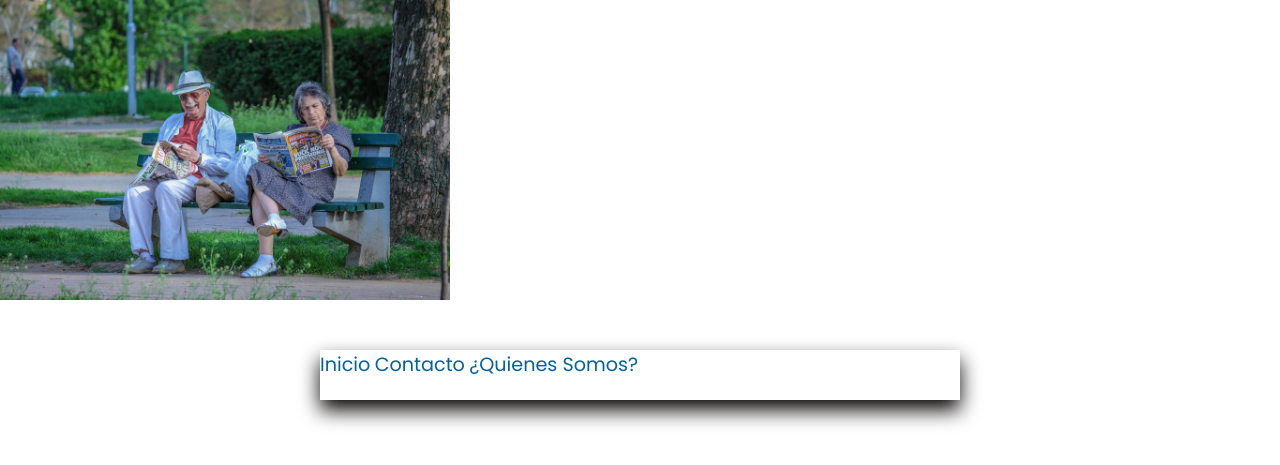
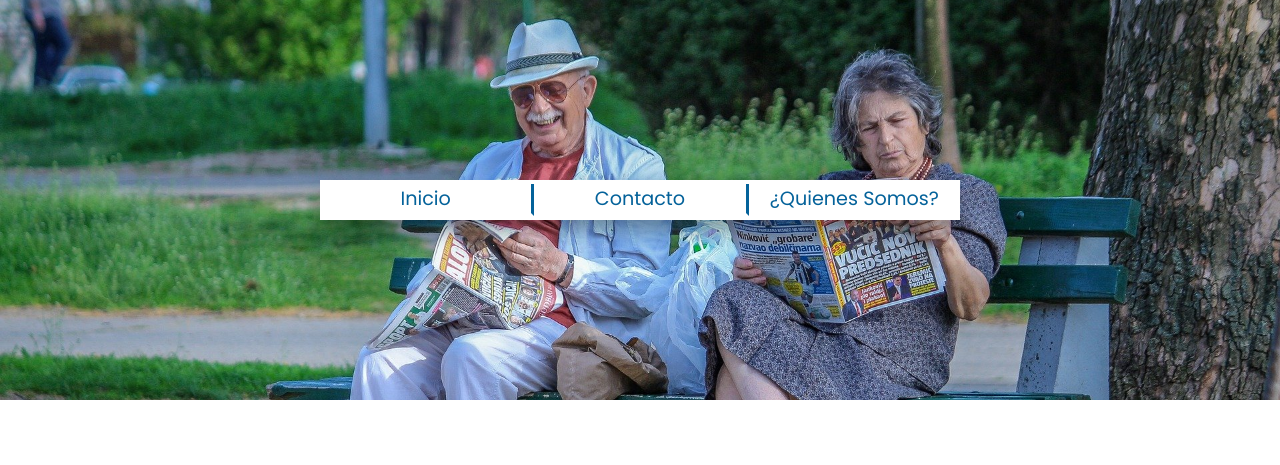
Before and after one commit to Hectorc70/web_lorena, a Django app: page / in a window 1280 px wide. Shown: the top 465 px of the page. Run offline with Django 3.2, Linux system fonts and the light colour scheme; parts of the project's set-up code (start-up, migrations or seed data) failed here and were passed over.

Commit message:
Diseño de Header y Bar Navigation

```diff
--- a/static/css/styles.css
+++ b/static/css/styles.css
@@ -32,47 +32,65 @@ body{
 /* navagation bar */
 
 #header{
-    display: block;
-    height: 300px;
+    display: flex;
+    position: relative;
+    align-items: center;
+    height: 400px;
     width: 100%;
 }
 #header img{
     display: block;
-    max-width: 100%;
+    width: 100%;
     height: 100%;
+    object-fit: cover;
+    object-position: 0px 40%;
+
 }
 #nav-bar{
-    display: flex;
-    position: relative;
-    top: 50px;
+    display: block;
+    position: absolute;
     align-items: center;
     width: 100%;
-    height: 50px;
+    height: 40px;
 }
 
 #nav-bar ul{
-    display: block;
+    display: flex;
+    align-items: center;
+    justify-content: space-around;
+    text-align: center;
     width: 50%;
     height: 100%;
     margin: 0px auto;
     background-color: var(--color-secundario2);
-    box-shadow:0px 10px 20px 0px var(--color-sombra-cards) ;
+    box-shadow:0px 10px 20px 0px #1111115d ;
 }
 
 
 .option-nav{
     display: inline-block;
+    width: 30%;
+    text-align: center;
+    padding-left: 20px;
+    padding-right: 20px;
+    border-right: .2em solid var(--color-principal) ;
+    border-bottom: .2em solid #04639a00 ;
+    cursor: pointer;
 }
 
 .option-nav:hover{
-    background-color: #84caf386;
-    cursor: pointer;
+    background-color: #aad8ee;
+    transition: all 0.5s ease-out;;
 }
 .option-nav a{
     display: inline-block;
     color: var(--color-principal);
     text-decoration: none;
     font-size: 1.2rem;
+}
+
+.last-item{
+    border-right: none;
 }
 
 /*  SECTIONS */
--- a/templates/index.html
+++ b/templates/index.html
@@ -26,7 +26,7 @@
                     <a href="">Contacto</a>
                 </li>
 
-                <li class="option-nav">
+                <li class="option-nav last-item">
                     <a href="">¿Quienes Somos?</a>
                 </li>
             </ul>
```
